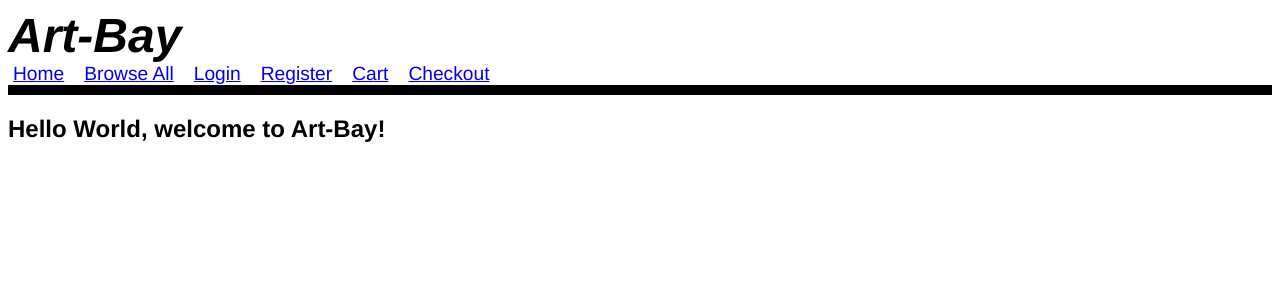
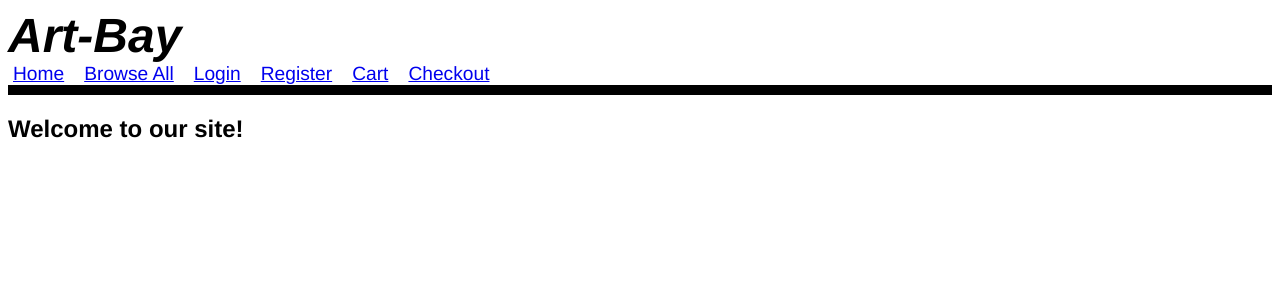
Before and after one commit to ngolebiewski/Art-Bay-v2, a React (Vite) app: page / in a window 1280 px wide. Shown: the top 300 px of the page. Built offline with nearby package versions, Linux system fonts and the light colour scheme; a web font is replaced by a local one.

Commit message:
added home page and made small fixes to the login page

```diff
--- a/src/client/Home.jsx
+++ b/src/client/Home.jsx
@@ -1,8 +1,16 @@
+import React from 'react';
+
 const Home = () => {
+  const username = localStorage.getItem("USERNAME");
+
   return(
-    <>
-    <h1>Hello World, welcome to Art-Bay!</h1>
-    </>
+    <div>
+    {username ? (
+      <h1>Welcome, {username}!</h1>
+    ) : (
+      <h1>Welcome to our site!</h1>
+    )}
+  </div>
   )
 }
 
--- a/src/client/LoginForm.jsx
+++ b/src/client/LoginForm.jsx
@@ -7,7 +7,8 @@ const LoginForm = ({setToken}) => {
   const [password, setPassword] = useState("");
   const navigate = useNavigate();
 
-const handleLogin = async () => {
+const handleLogin = async (event) => {
+  event.preventDefault();
   try {
     const response = await axios.post("/auth/login", {
       username,
@@ -17,6 +18,7 @@ const handleLogin = async () => {
     const { token } = response.data;
     // save token
     localStorage.setItem("TOKEN", token);
+    localStorage.setItem("USERNAME", username);
     setToken(token);
     console.log(token)
     navigate("/");
@@ -35,7 +37,7 @@ const handleLogin = async () => {
   return (
     <div>
     <h2>Login</h2>
-    <div>
+    <form onSubmit={handleLogin}>
       <input
         placeholder="username"
         value={username}
@@ -47,7 +49,7 @@ const handleLogin = async () => {
         onChange={(e) => setPassword(e.target.value)}
       />
       <button onClick={handleLogin}>Login</button>
-    </div>
+    </form>
   </div>
 );
 };
```
